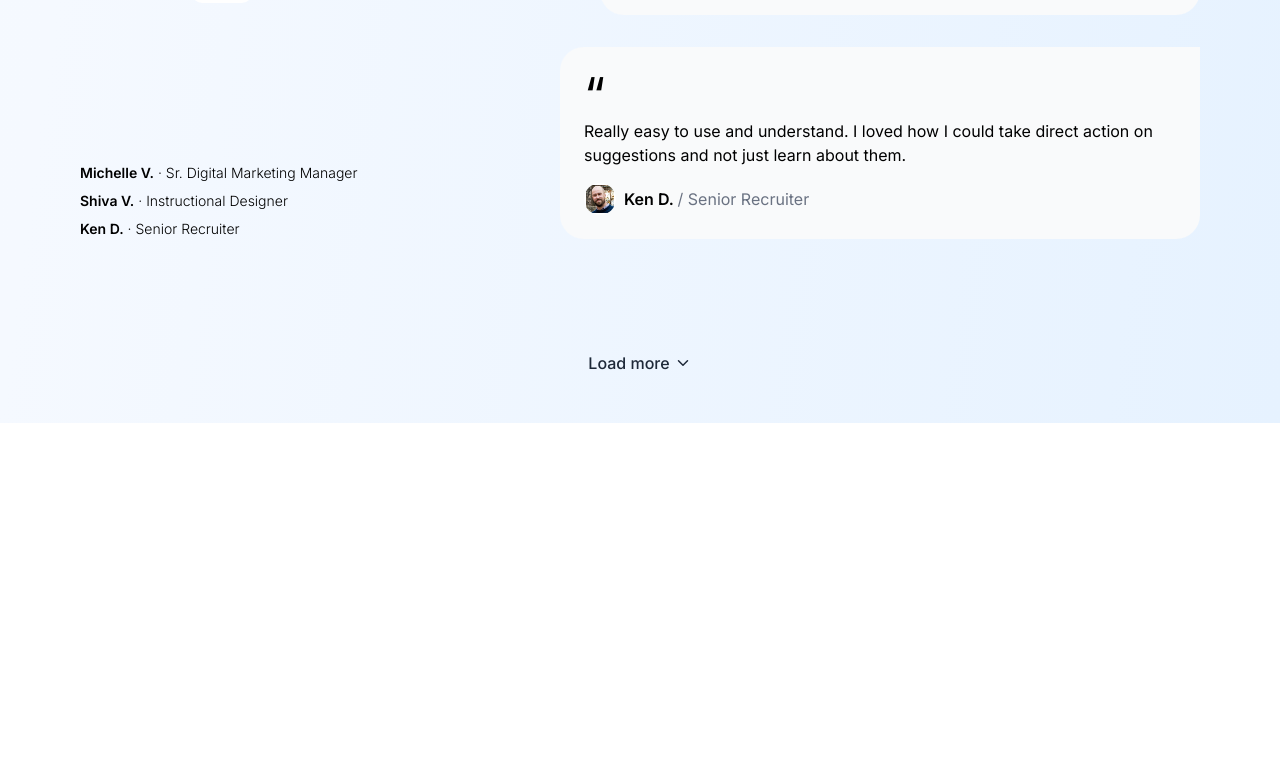
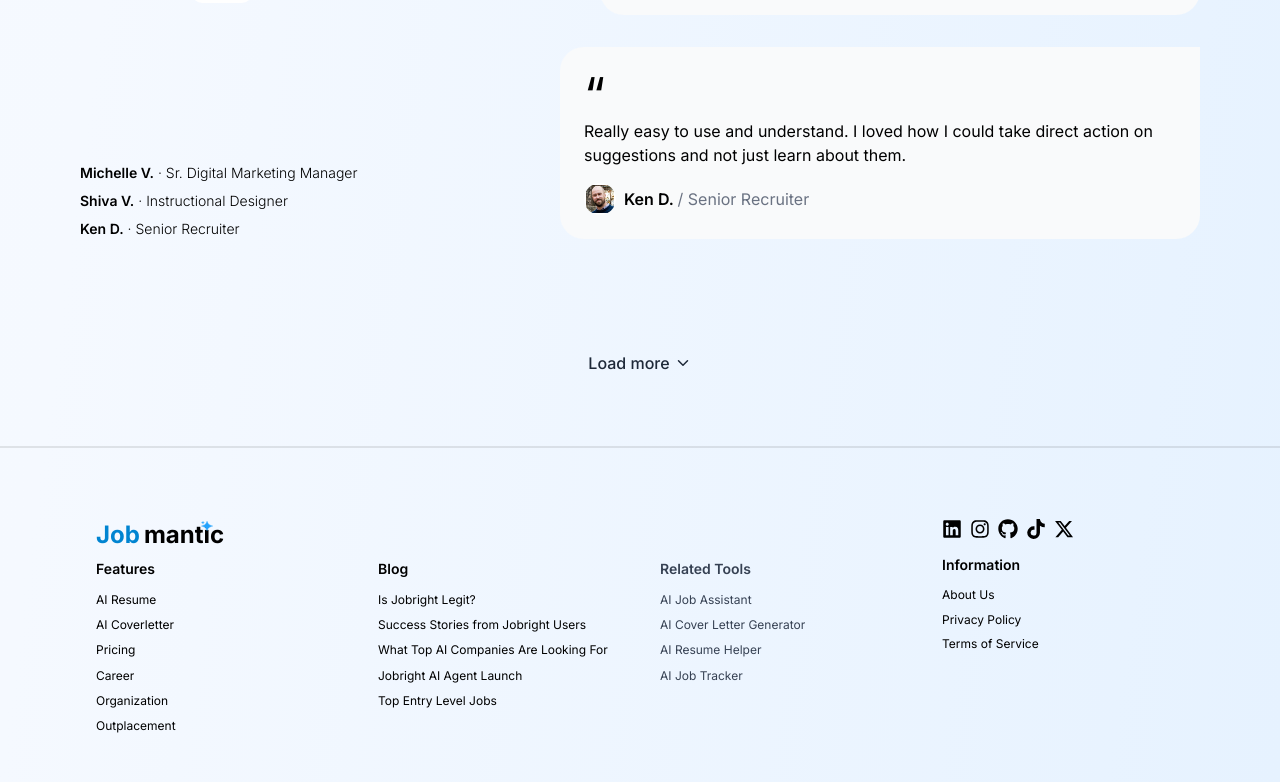
Before and after one commit to najmul19/jobmantic, a React (Vite) app: page / in a window 1280 px wide. Shown: the part 9028-9810 px from the top of the page. Before the commit the page ends 9451 px from the top, so only its background shows below. Built offline with nearby package versions, Linux system fonts and the light colour scheme.

Commit message:
initial completed the design

```diff
--- a/src/Layouts/RootLayout.jsx
+++ b/src/Layouts/RootLayout.jsx
@@ -1,12 +1,15 @@
 import React from 'react';
 import { Outlet } from 'react-router';
 import Navbar from '../Pages/Shared/Navbar/Navbar';
+import Footer from '../Pages/Shared/Footer/FOoter';
 
 const RootLayout = () => {
     return (
         <div>
             <Navbar></Navbar>
             <Outlet></Outlet>
+            <div className="divider"></div>
+            <Footer></Footer>
         </div>
     );
 };
--- a/src/Pages/Home/FAQ.jsx
+++ b/src/Pages/Home/FAQ.jsx
@@ -35,7 +35,7 @@ const FAQ = () => {
 
   return (
     <div className=" py-12 px-6 sm:px-12 lg:px-24 text-center">
-      {/* Learn More Button */}
+      {/* Learn More */}
       <button
         onClick={() => setShowFAQ(!showFAQ)}
         className="flex items-center gap-1 mx-auto text-gray-800 font-medium"
@@ -55,7 +55,7 @@ const FAQ = () => {
             FREQUENTLY ASKED QUESTIONS
           </h2>
 
-          {/* Search Bar */}
+
           <div className="flex justify-center mb-8 ">
             <input
               type="text"
--- /dev/null
+++ b/src/Pages/Shared/Footer/Footer.jsx
@@ -0,0 +1,93 @@
+import React from "react";
+import {
+  FaLinkedin,
+  FaInstagram,
+  FaGithub,
+  FaTiktok,
+  FaXTwitter,
+} from "react-icons/fa6";
+
+import img from "../../../assets/Icons/Vector.png";
+
+const Footer = () => {
+  return (
+    <footer className=" py-12 px-6 sm:px-12 lg:px-24">
+      <div className="max-w-7xl mx-auto grid grid-cols-2 md:grid-cols-4 gap-10 text-sm text-gray-700">
+        {/* Logo */}
+        <div className="text-black">
+          <a className="text-2xl font-bold flex items-center gap-1 relative">
+            <span className="text-sky-600">Job</span>
+            <span className="text-black relative">
+              man
+              <span className="relative inline-block">
+                t
+                <span className="relative inline-block">
+                  i
+                  <img
+                    src={img}
+                    alt="logo dot"
+                    className="w-3 h-2.5 absolute top-0.5 left-2.5 -translate-x-1/2 -ml-1.5"
+                  />
+                  c
+                </span>
+              </span>
+            </span>
+          </a>
+          {/* Features */}
+          <div className="mt-2 text-black">
+            <h3 className="font-semibold mb-3 text-[14px]">Features</h3>
+            <ul className="space-y-2 text-[12px]">
+              <li>AI Resume</li>
+              <li>AI Coverletter</li>
+              <li>Pricing</li>
+              <li>Career</li>
+              <li>Organization</li>
+              <li>Outplacement</li>
+            </ul>
+          </div>
+        </div>
+
+        {/* Blog */}
+        <div className="mt-10 text-black">
+          <h3 className="font-semibold mb-3 text-[14px]">Blog</h3>
+          <ul className="space-y-2 text-[12px]">
+            <li>Is Jobright Legit?</li>
+            <li>Success Stories from Jobright Users</li>
+            <li>What Top AI Companies Are Looking For</li>
+            <li>Jobright AI Agent Launch</li>
+            <li>Top Entry Level Jobs</li>
+          </ul>
+        </div>
+
+        {/* info */}
+        <div className="mt-10">
+          <h3 className="font-semibold mb-3 text-[14px]">Related Tools</h3>
+          <ul className="space-y-2 mb-6 text-[12px]">
+            <li>AI Job Assistant</li>
+            <li>AI Cover Letter Generator</li>
+            <li>AI Resume Helper</li>
+            <li>AI Job Tracker</li>
+          </ul>
+        </div>
+        {/* Social Icons */}
+        <div className="   text-xl text-black">
+          <div className="flex flex-row gap-2 mb-4 ">
+            <FaLinkedin className="cursor-pointer hover:text-sky-600" />
+            <FaInstagram className="cursor-pointer hover:text-pink-500" />
+            <FaGithub className="cursor-pointer hover:text-gray-800" />
+            <FaTiktok className="cursor-pointer hover:text-black" />
+            <FaXTwitter className="cursor-pointer hover:text-black" />
+          </div>
+          <h3 className="font-semibold mb-3 text-[14px]">Information</h3>
+          <ul className="space-y-2 text-[12px]">
+            <li>About Us</li>
+            <li>Privacy Policy</li>
+            <li>Terms of Service</li>
+          </ul>
+        </div>
+      </div>
+    </footer>
+  );
+};
+
+export default Footer;
```
